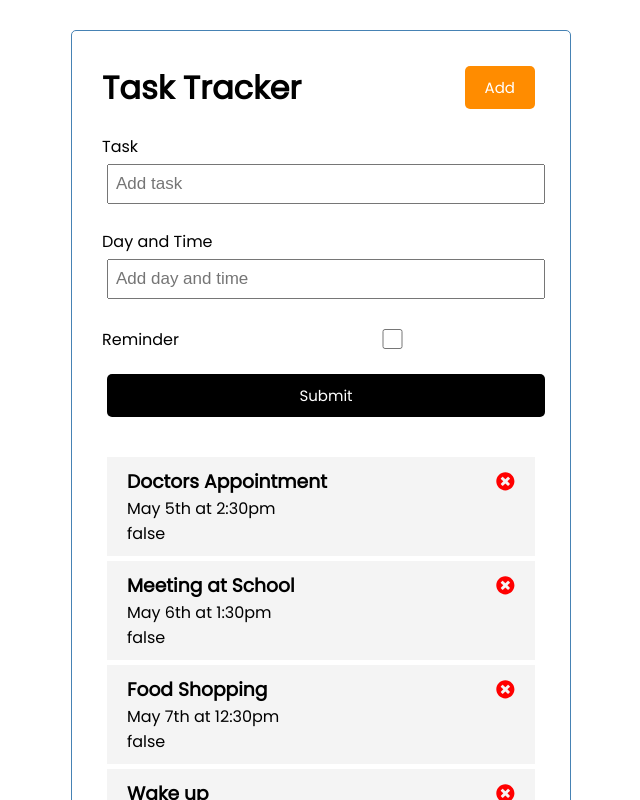
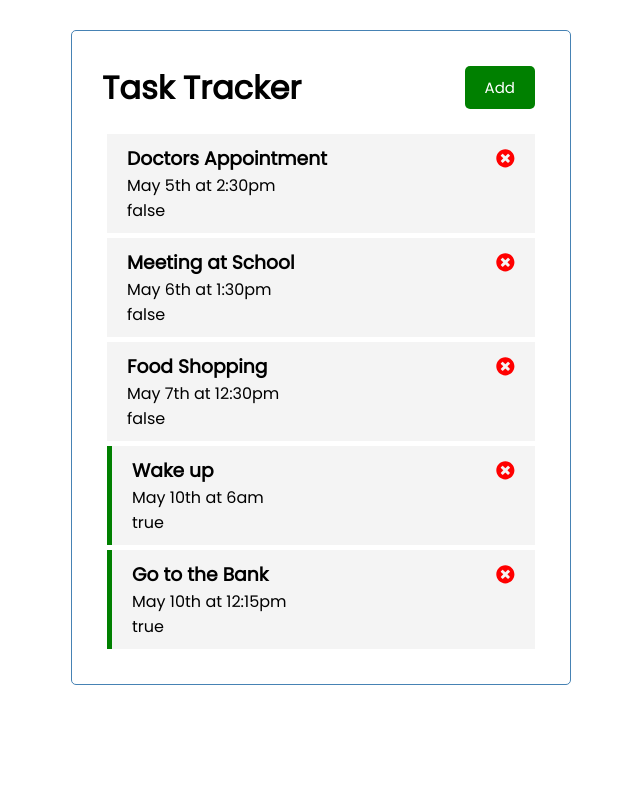
Before and after one commit to stephenguedea/angular-retrace, an Angular app: page / in a window 1280 px wide. Shown: the top 800 px of the page, without its empty margins (319-959 px from the left). Built offline with nearby package versions, Linux system fonts and the light colour scheme; data requests are answered from the project's data file.

Commit message:
added toggle feature to show/hide the form

```diff
--- a/db.json
+++ b/db.json
@@ -21,7 +21,7 @@
     {
       "text": "Wake up",
       "day": "May 10th at 6am",
-      "reminder": false,
+      "reminder": true,
       "id": 5
     },
     {
--- a/src/app/components/add-task/add-task.component.html
+++ b/src/app/components/add-task/add-task.component.html
@@ -1,4 +1,4 @@
-<form class="add-form" (ngSubmit)="onSubmit()">
+<form class="add-form" (ngSubmit)="onSubmit()" *ngIf="showAddTask">
     <div class="form-control">
         <label for="text">Task</label>
         <input type="text" name="text" [(ngModel)]="text" id="text" placeholder="Add task">
--- a/src/app/components/add-task/add-task.component.ts
+++ b/src/app/components/add-task/add-task.component.ts
@@ -1,5 +1,6 @@
 import { Component, OnInit, Output, EventEmitter } from '@angular/core';
 import { Task } from 'src/app/models/Task';
+import { UiService } from 'src/app/services/ui.service';
 
 @Component({
   selector: 'app-add-task',
@@ -10,12 +11,20 @@
   text: string = '';
   day: string = '';
   reminder: boolean = false;
+  showAddTask: boolean = false;
+  subscription: any;
 
 
 
   @Output() onAddTask: EventEmitter<Task> = new EventEmitter();
 
-  constructor() { }
+  constructor(private uiService: UiService) {
+    this.subscription = this.uiService
+    .onToggle()
+    .subscribe(value => {
+      this.showAddTask = value
+    });
+   }
 
   ngOnInit(): void {
   }
--- a/src/app/components/header/header.component.html
+++ b/src/app/components/header/header.component.html
@@ -1,5 +1,5 @@
 <header>
     <h1>{{ headerTitle }}</h1>
     <!-- embedding the button html -->
-    <app-button color="darkorange" text="Add" (btnClick)="toggleAddTask()"></app-button>
+    <app-button color="{{showAddTask ? 'red' : 'green'}}" text="{{ showAddTask ? 'Close' : 'Add' }}" (btnClick)="toggleAddTask()"></app-button>
 </header>
--- a/src/app/components/header/header.component.ts
+++ b/src/app/components/header/header.component.ts
@@ -1,4 +1,6 @@
 import { Component, OnInit } from '@angular/core';
+import { UiService } from 'src/app/services/ui.service';
+import { Subscription } from 'rxjs'
 
 @Component({
   selector: 'app-header',
@@ -8,13 +10,21 @@
 export class HeaderComponent implements OnInit {
   headerTitle: string = "Task Tracker";
 
-  constructor() { }
+  showAddTask: boolean = false;
+  subscription: any;
+
+  constructor(private uiService: UiService) {
+    this.subscription = this.uiService.onToggle().subscribe(value => {
+      this.showAddTask = value
+    });
+  }
 
   ngOnInit(): void {
   }
 
   toggleAddTask() {
-    alert("Toggle");
+    this.uiService.toggleAddTask();
+
   }
 
 }
--- /dev/null
+++ b/src/app/services/ui.service.ts
@@ -0,0 +1,22 @@
+import { Injectable } from '@angular/core';
+import { Observable, Subject } from 'rxjs';
+
+@Injectable({
+  providedIn: 'root'
+})
+export class UiService {
+  private showAddTask: boolean = false;
+  private subject = new Subject<any>();
+
+  constructor() { }
+
+  toggleAddTask(): void {
+    this.showAddTask = !this.showAddTask;
+    this.subject.next(this.showAddTask);
+  }
+
+  // fire when we toggle
+  onToggle(): Observable<any> {
+    return this.subject.asObservable();
+  }
+}
```
Also changed, not shown: 1 other file (tests, documents, lock files or other folders).
